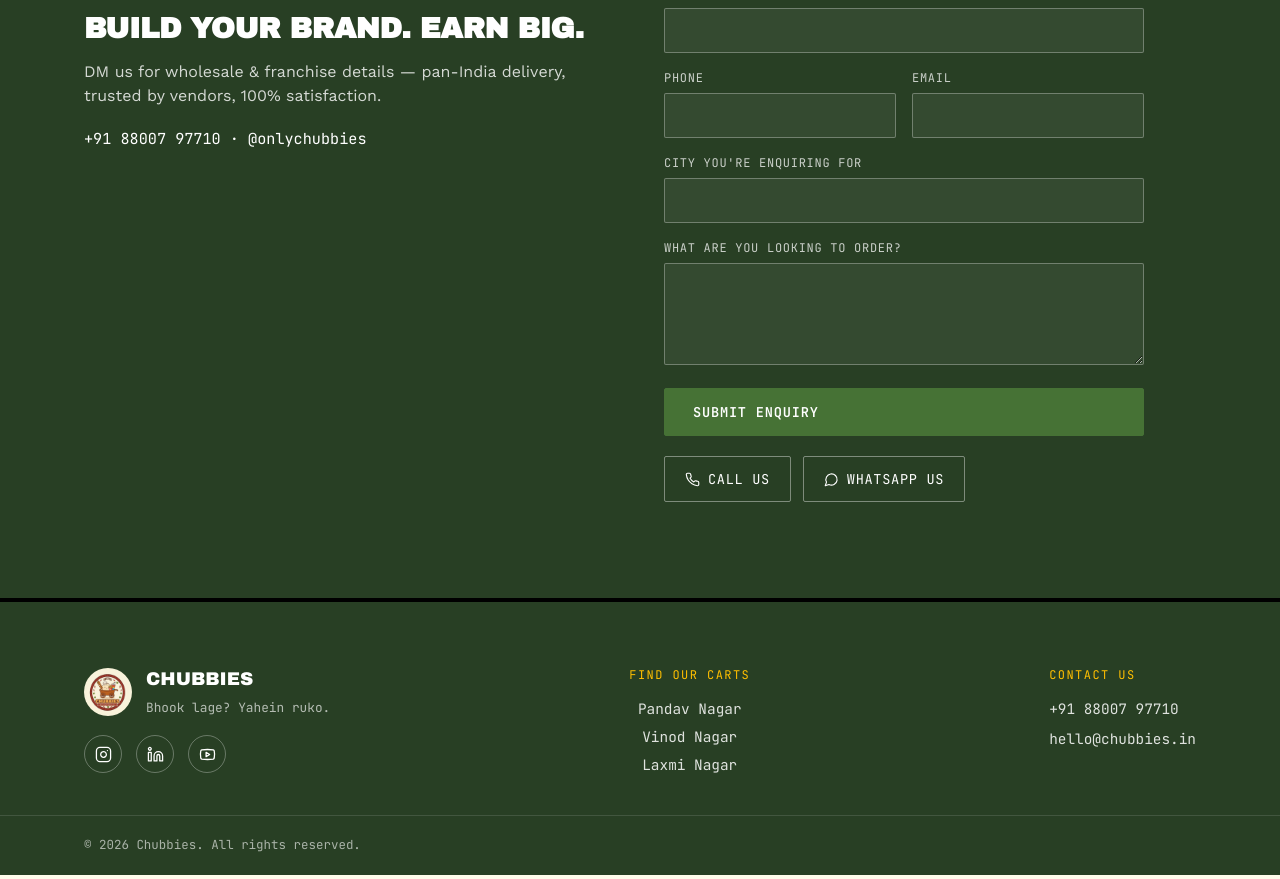
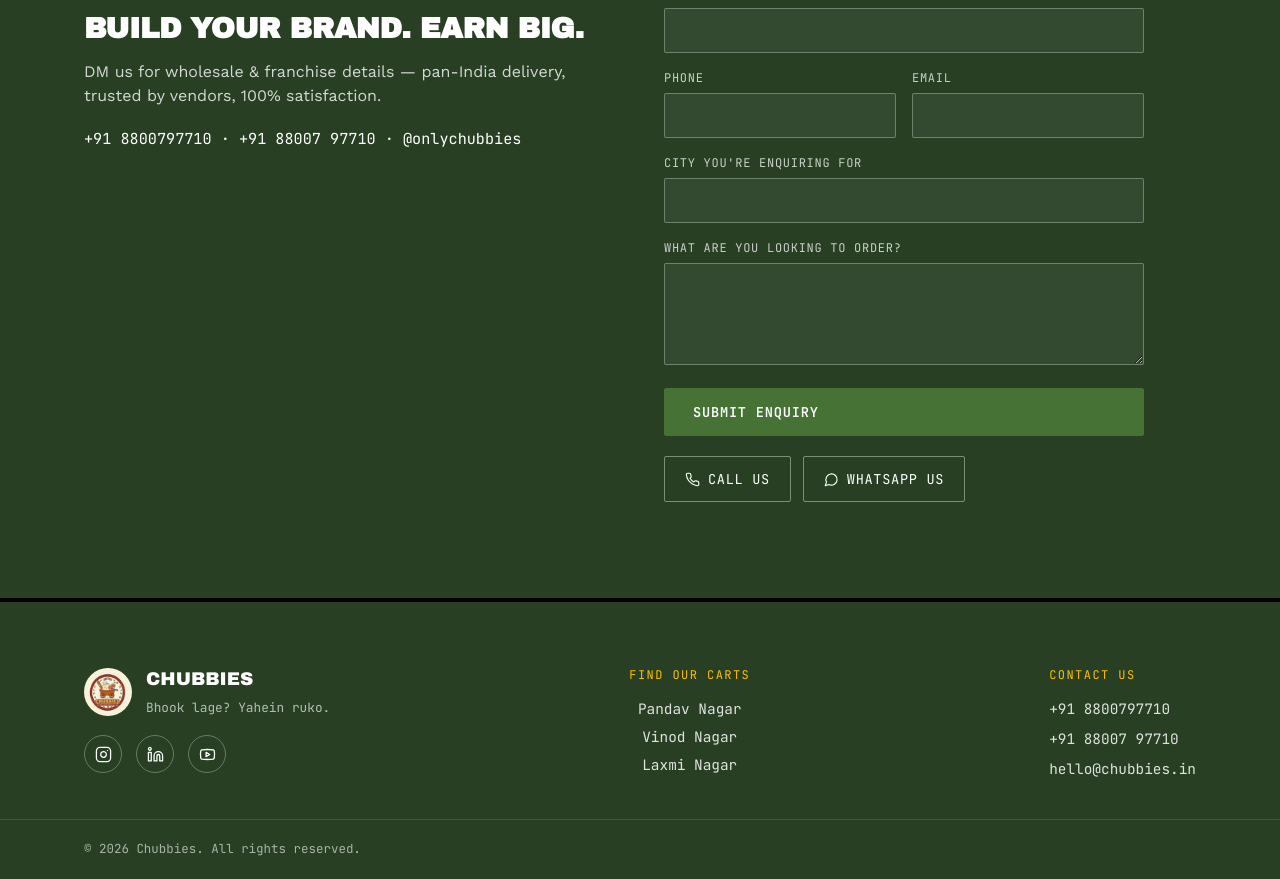
Before and after one commit to Hasanragib/Chubbies, a React (Vite) app: page /bulk-orders in a window 1280 px wide. Shown: the part 983-1862 px from the top of the page. Built offline with nearby package versions, Linux system fonts and the light colour scheme; no server answers.

Commit message:
chores: changes in contact details.

```diff
--- a/src/components/Footer.jsx
+++ b/src/components/Footer.jsx
@@ -51,6 +51,7 @@
         <div className={styles.column}>
           <div className={`eyebrow ${styles.columnLabel}`}>Contact Us</div>
           <div className={styles.stackedList}>
+            <span>+91 8800797710</span>
             <span>{contact.phone}</span>
             <span>{contact.email}</span>
           </div>
--- a/src/pages/B2B.jsx
+++ b/src/pages/B2B.jsx
@@ -56,7 +56,7 @@
               trusted by vendors, 100% satisfaction.
             </p>
             <p className={styles.ctaContact}>
-              {contact.phone} · {contact.instagramHandle}
+              +91 8800797710 · {contact.phone} · {contact.instagramHandle}
             </p>
           </div>
           <LeadForm type="bulk" onDark />
--- a/src/pages/Franchise.jsx
+++ b/src/pages/Franchise.jsx
@@ -71,7 +71,7 @@
             <p className={styles.ctaText}>
               Our team reviews every enquiry and calls back — usually within two
               business days. For a faster response, DM {contact.instagramHandle} or
-              call {contact.phone}.
+              call +91 8800797710, {contact.phone}.
             </p>
           </div>
           <LeadForm type="franchise" onDark />
```
